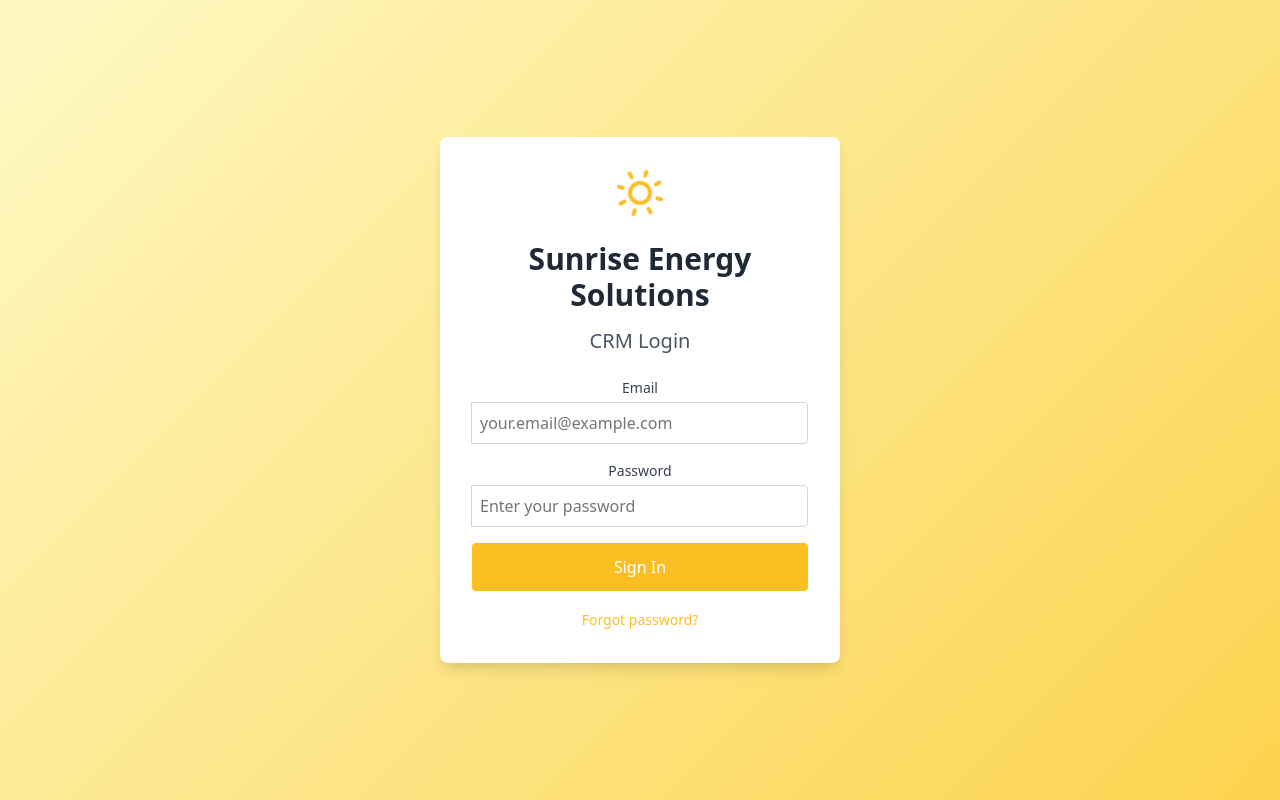
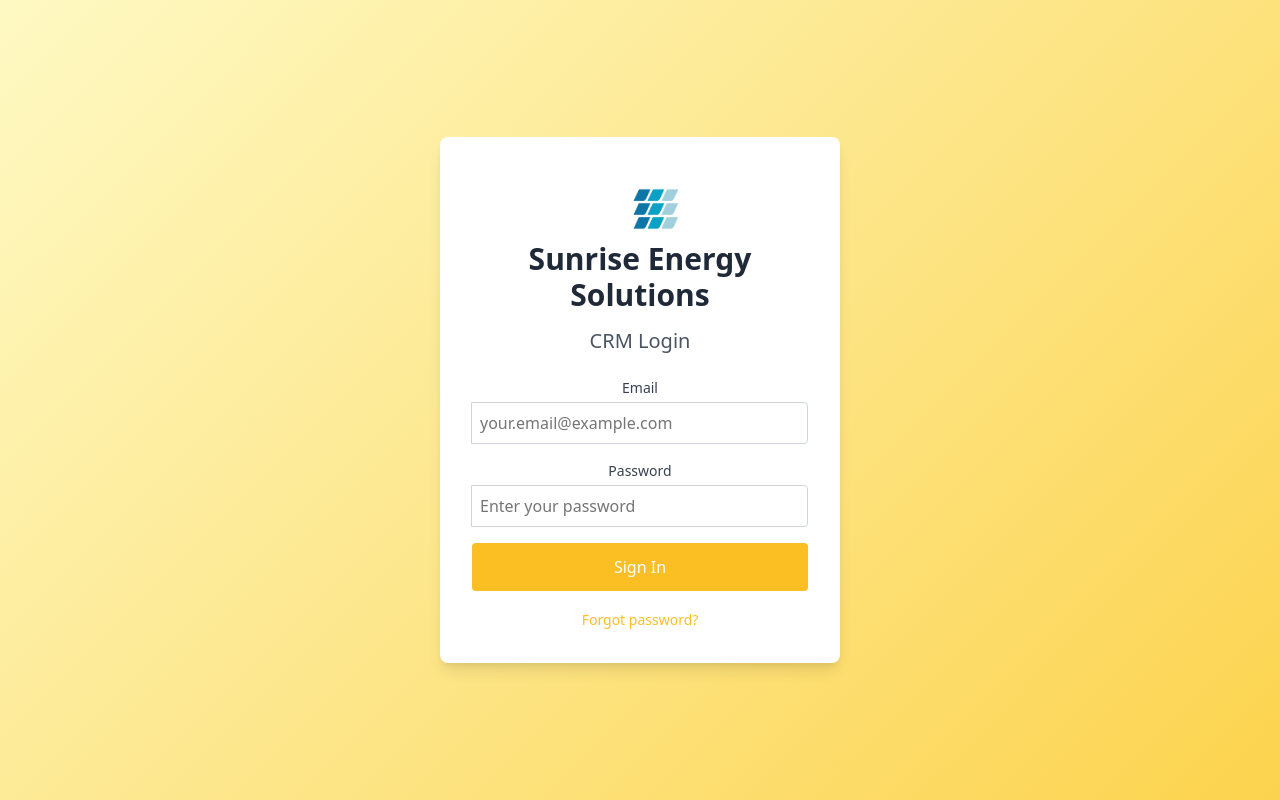
Before and after one commit to mali2927/Suniese-CRM, a React (Create React App) app: page / in a window 1280 px wide. Built offline with nearby package versions, Linux system fonts and the light colour scheme.

Commit message:
logo in dashboard and login

```diff
--- a/src/Components/Login.js
+++ b/src/Components/Login.js
@@ -9,6 +9,7 @@ export default function LoginPage() {
   const [password, setPassword] = useState("");
   const [error, setError] = useState(""); // State for handling errors
   const navigate = useNavigate();
+  const logo = "/3.png"; // Since the image is in the public folder
 
   const handleLogin = async (e) => {
     e.preventDefault();
@@ -60,24 +61,20 @@ export default function LoginPage() {
       >
         <motion.div
           initial={{ scale: 0 }}
-          animate={{ scale: 1, rotate: 360 }}
+          animate={{ scale: 1 }}
           transition={{
             delay: 0.2,
             type: "spring",
             stiffness: 260,
             damping: 20,
-            rotate: {
-              duration: 10,
-              repeat: Infinity,
-              ease: "linear",
-            },
           }}
           className="icon-wrapper"
         >
           <div className="sun-icon-wrapper">
-            <SunIcon />
+            <img src={logo} alt="Sunrise Logo" className="sun-logo" />
           </div>
         </motion.div>
+
         <h1 className="page-title">Sunrise Energy Solutions</h1>
         <h2 className="page-subtitle">CRM Login</h2>
         <form onSubmit={handleLogin} className="login-form">
--- a/src/Components/Navbar.js
+++ b/src/Components/Navbar.js
@@ -3,6 +3,7 @@ import { Sun } from "lucide-react";
 import "../Styles/Navbar.css";
 import { useNavigate } from "react-router-dom";
 import ChangePasswordModal from "./ChangePasswordModel"; // Make sure the path matches where you saved the modal component
+const logo = "/3.png"; // Since the image is in the public folder
 
 const Navbar = () => {
   const navigate = useNavigate();
@@ -16,8 +17,10 @@ const Navbar = () => {
 
   return (
     <div className="navbar">
-      <div style={{ display: "flex", alignItems: "center", gap: "1rem" }}>
-        <Sun className="navbar-icon" />
+      <div style={{ display: "flex", alignItems: "center" }}>
+        <div>
+          <img src={logo} alt="Sunrise Logo" className="sun-logo" />
+        </div>
         <h1 className="navbar-title">Sunrise Dashboard</h1>
       </div>
       <div style={{ display: "flex" }}>
--- a/src/Components/UserComponents/Navbar.js
+++ b/src/Components/UserComponents/Navbar.js
@@ -2,6 +2,7 @@ import React from "react";
 import { Sun } from "lucide-react";
 import "../../../src/Styles/Navbar.css";
 import { useNavigate } from "react-router-dom";
+const logo = "/3.png"; // Since the image is in the public folder
 
 const Navbar = () => {
   const navigate = useNavigate();
@@ -14,8 +15,10 @@ const Navbar = () => {
   };
   return (
     <div className="navbar">
-      <div style={{ display: "flex", alignItems: "center", gap: "1rem" }}>
-        <Sun className="navbar-icon" />
+      <div style={{ display: "flex", alignItems: "center" }}>
+        <div>
+          <img src={logo} alt="Sunrise Logo" className="sun-logo" />
+        </div>
         <h1 className="navbar-title">Sunrise Dashboard</h1>
       </div>
       <button className="navbar-button" onClick={handleLogout}>
--- a/src/Styles/LoginPage.css
+++ b/src/Styles/LoginPage.css
@@ -92,3 +92,7 @@
     height: 3rem;
     color: #fbbf24;
   }
+  .sun-logo {
+    width: 80px; /* Adjust as needed */
+    height: auto;
+  }
```
